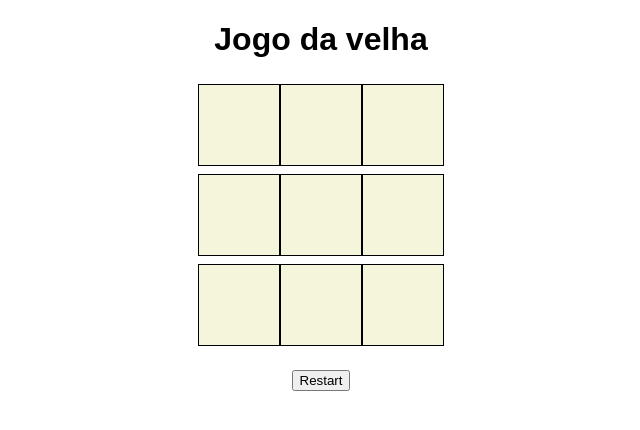
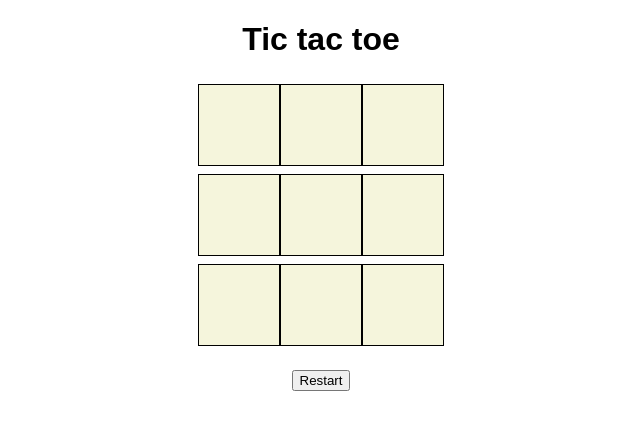
Before and after one commit to joao-faust/tic-tac-toe, a website built with webpack: page public/index.html in a window 1280 px wide. Shown: the whole page, without its empty margins (319-959 px from the left). Built offline with nearby package versions, Linux system fonts and the light colour scheme.

Commit message:
New build

```diff
--- a/public/index.html
+++ b/public/index.html
@@ -1 +1 @@
-<!doctype html><html lang="pt-br"><head><meta charset="UTF-8"><meta http-equiv="X-UA-Compatible" content="IE=edge"><meta name="viewport" content="width=device-width,initial-scale=1"><title>Jogo da Velha</title><script defer="defer" src="assets/js/bundle.js"></script><link href="assets/css/styles.css" rel="stylesheet"></head><body><header><h1>Jogo da velha</h1></header><main><div><div id="0" class="square"></div><div id="1" class="square"></div><div id="2" class="square"></div></div><div><div id="3" class="square"></div><div id="4" class="square"></div><div id="5" class="square"></div></div><div><div id="6" class="square"></div><div id="7" class="square"></div><div id="8" class="square"></div></div><div class="btn"><button id="restart">Restart</button></div></main></body></html>
+<!doctype html><html lang="en"><head><meta charset="UTF-8"><meta http-equiv="X-UA-Compatible" content="IE=edge"><meta name="viewport" content="width=device-width,initial-scale=1"><title>Tic tac toe</title><script defer="defer" src="assets/js/bundle.js"></script><link href="assets/css/styles.css" rel="stylesheet"></head><body><header><h1>Tic tac toe</h1></header><main><div><div id="0" class="square"></div><div id="1" class="square"></div><div id="2" class="square"></div></div><div><div id="3" class="square"></div><div id="4" class="square"></div><div id="5" class="square"></div></div><div><div id="6" class="square"></div><div id="7" class="square"></div><div id="8" class="square"></div></div><div class="btn"><button id="restart">Restart</button></div></main></body></html>
```
